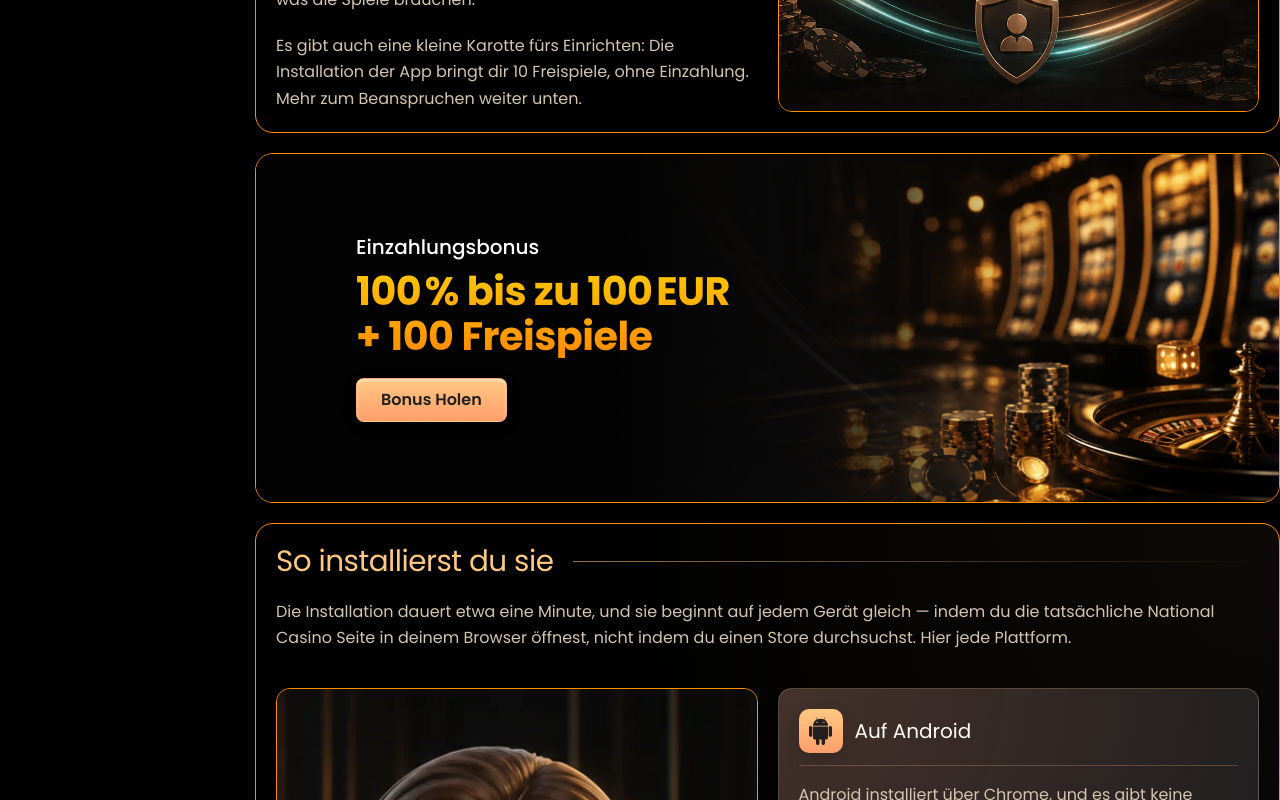
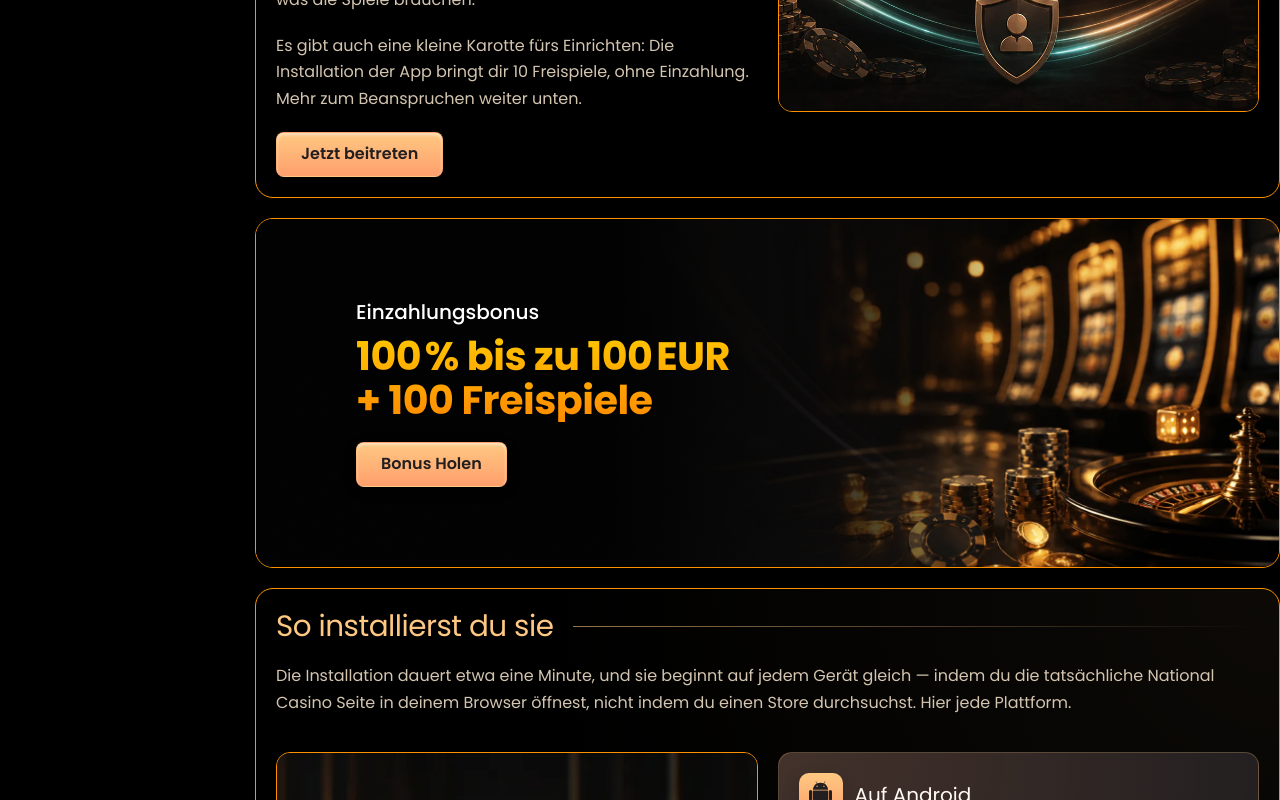
Before and after one commit to xbctk/natiocasino-germany, a Next.js app: page /app in a window 1280 px wide. Shown: the part 1960-2760 px from the top of the page. Built offline with nearby package versions, Linux system fonts and the light colour scheme.

Commit message:
Add German app section CTAs

```diff
--- a/components/AppContent.tsx
+++ b/components/AppContent.tsx
@@ -72,6 +72,10 @@ function StepList({ children }: { children: ReactNode }) {
   return <ol className="step-list">{children}</ol>;
 }
 
+function JoinNowButton() {
+  return <a className="button button--primary content-section__action" href={GENERAL_AFFILIATE_URL} rel="sponsored">Jetzt beitreten</a>;
+}
+
 function PlatformTitle({ icon, title }: { icon: "android" | "apple"; title: string }) {
   return (
     <h3 className="app-platform-title">
@@ -128,6 +132,7 @@ export function AppContent() {
             <Image alt="" fill sizes="(max-width: 960px) 100vw, 40vw" src="/content/app/general-install.webp" />
           </div>
         </div>
+        <JoinNowButton />
       </Section>
 
       <PromotionBanner variant="first-deposit" />
@@ -180,6 +185,7 @@ export function AppContent() {
             </div>
           </div>
         </div>
+        <JoinNowButton />
       </Section>
 
       <Section className="image-copy-section app-apk-section" id="ein-klares-wort-zu-apk-dateien" title="Ein klares Wort zu APK-Dateien">
@@ -188,6 +194,7 @@ export function AppContent() {
         <div className="image-copy-section__copy">
           <p>Du wirst den Begriff „APK&quot; auf vielen Android-Casino-Seiten herumgeworfen sehen, machen wir also Klartext dazu. Eine APK ist eine Android-Installationsdatei, und manche Seiten drängen dich, eine aus einem Drittanbieter-Verzeichnis herunterzuladen. Davon würden wir dich wegsteuern. Eine Datei aus einer inoffiziellen Quelle zu installieren bedeutet, Androids Schutz gegen unbekannte Installationsquellen abzuschalten und einer Kopie der App zu vertrauen, die du nicht überprüfen kannst — was genau die Art von Risiko ist, die man mit einem Konto, das dein Geld hält, besser nicht eingeht.</p>
           <p>Die National Casino App braucht nichts davon. Du installierst sie von der offiziellen Seite über Chrome, ohne Berechtigungen für unbekannte Quellen und ohne heruntergeladenes Paket, um das man sich sorgen müsste. Wenn eine Seite dir je sagt, eine National APK von irgendwo zu laden, das nicht die offizielle Seite ist, behandle das als Grund, den Tab zu schließen. Der sichere Weg ist praktischerweise auch der einfache.</p>
+          <JoinNowButton />
         </div>
       </Section>
 
@@ -230,6 +237,7 @@ export function AppContent() {
         </div>
 
         <p className="app-benefits-closing">Das Angebot kann einmal beansprucht werden, es ist also ein einmaliger Bonus fürs Einrichten der App — klein, aber gratis, und es gibt keinen Grund, ihn unbeansprucht zu lassen.</p>
+        <JoinNowButton />
       </Section>
 
       <AppPromoBanner />
@@ -249,6 +257,7 @@ export function AppContent() {
           </ul>
           <p>Du musst keine APK herunterladen, keine Installationen aus unbekannten Quellen erlauben und nicht durch Google Play oder den App Store gehen. Das ist das ganze Design.</p>
           <p>Zur Verbindung: Ein normales Mobilsignal reicht für Slots reichlich. Live-Casino und Live-Wetten verlangen etwas Beständigeres, da sie Echtzeit-Video streamen — wenn du eine Live-Dealer-Session planst, dient dir WLAN oder ein starkes Signal besser. Und wenn die App sich je träge anfühlt, greifen die üblichen Kniffe: Browser aktualisieren, überzählige Tabs schließen, ein wenig Speicher freimachen und neu starten. Bleibt ein Problem bestehen, ist dasselbe Casino immer nur einen Tipp entfernt in einem normalen Browser-Tab, was uns zur Alternative bringt.</p>
+          <JoinNowButton />
         </div>
       </Section>
 
@@ -282,6 +291,7 @@ export function AppContent() {
           </article>
         </div>
         <p>Beide Wege verbinden sich mit demselben Profil, du bist also nie auf eine Wahl festgelegt — du kannst heute im Browser spielen und die App nächste Woche installieren, ohne irgendetwas zu verlieren. Die Installation tauscht nur dreißig Sekunden Einrichtung gegen einen schnelleren Weg hinein und einen kleinen Freispiel-Bonus. Für alle, die mehr als gelegentlich spielen, lohnt sich dieser Tausch.</p>
+        <JoinNowButton />
       </Section>
 
       <Section id="haeufig-gestellte-fragen" title="Häufig gestellte Fragen">
```
Also changed, not shown: 1 other file (tests, documents, lock files or other folders).
